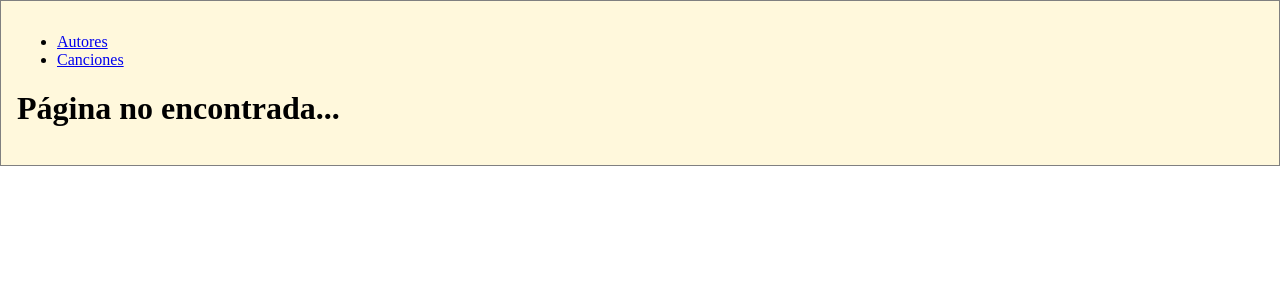
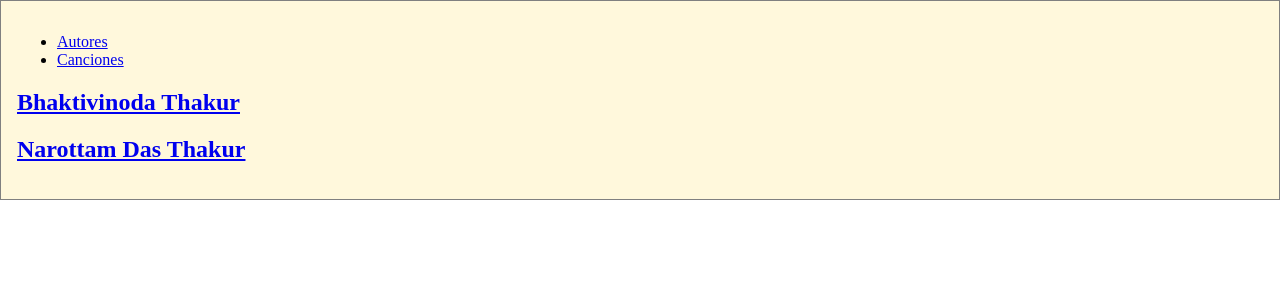
Before and after one commit to danieltkach/premagita, a React (Create React App) app: page /authors in a window 1280 px wide. Shown: the top 300 px of the page. Built offline with nearby package versions, Linux system fonts and the light colour scheme.

Commit message:
authors added

```diff
--- a/src/App.js
+++ b/src/App.js
@@ -1,9 +1,12 @@
-import "./App.css";
 import {BrowserRouter, Route, Switch} from "react-router-dom";
+import Navbar from "./components/Navbar/Navbar";
+import Home from "./components/Home/Home";
 import SongsList from "./components/SongsList/SongsList";
 import Song from "./components/Song/Song";
+import AuthorsList from "./components/AuthorsList/AuthorsList";
 import {SongsData} from "../src/songs.data.js";
-import Navbar from "./components/Navbar/Navbar";
+import {AuthorsData} from "../src/authors.data.js";
+import "./App.css";
 
 function App() {
   return (
@@ -11,9 +14,11 @@ function App() {
       <BrowserRouter>
         <Navbar />
         <Switch>
-          <Route exact path="/" component={() => <SongsList songs={SongsData} />} />
+          <Route exact path="/" component={Home} />
           <Route exact path="/songs" component={() => <SongsList songs={SongsData} />} />
           <Route path="/song/:id" component={Song} />
+          <Route exact path="/authors" component={() => <AuthorsList authors={AuthorsData} />} />
+          {/* <Route path="/author/:id" component={Author} /> */}
           <Route
             component={() => (
               <div>
--- /dev/null
+++ b/src/authors.data.js
@@ -0,0 +1,14 @@
+export const AuthorsData = [
+  {
+    id: 0,
+    name: "Bhaktivinoda Thakur",
+    picture: "",
+    bio: "",
+  },
+  {
+    id: 1,
+    name: "Narottam Das Thakur",
+    picture: "",
+    bio: "",
+  },
+];
--- /dev/null
+++ b/src/components/AuthorsList/AuthorsList.jsx
@@ -0,0 +1,22 @@
+import React from "react";
+import {Link} from "react-router-dom";
+
+const AuthorsList = ({authors}) => {
+  const handleClick = author => {
+    console.log("You clicked ", author);
+  };
+
+  return (
+    <>
+      {authors.map(author => (
+        <Link to={`/author/${author.id}`}>
+          <h2 key={author.id} onClick={() => handleClick(author)}>
+            {author.name}
+          </h2>
+        </Link>
+      ))}
+    </>
+  );
+};
+
+export default AuthorsList;
--- /dev/null
+++ b/src/components/Home/Home.jsx
@@ -0,0 +1,7 @@
+import React from "react";
+
+const Home = () => {
+  return <h1>Prema Gita - Songs of Love</h1>;
+};
+
+export default Home;
--- a/src/songs.data.js
+++ b/src/songs.data.js
@@ -1,7 +1,7 @@
 export const SongsData = [
   {
     id: 0,
-    title: "Guruv-astaka",
+    title: "Guruvastaka",
     author: "",
     stanzas: [],
     picture: "",
```
